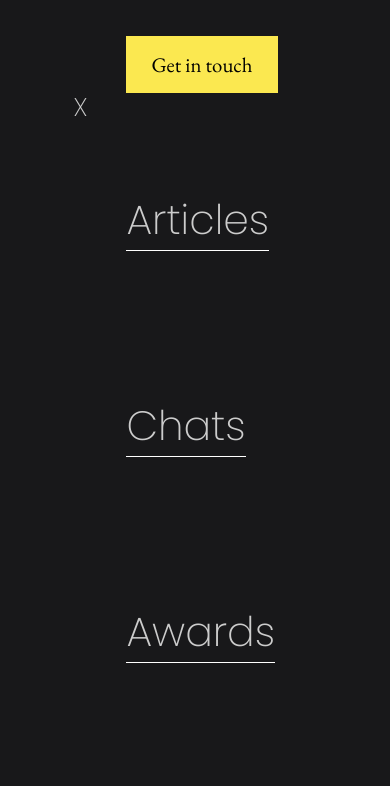
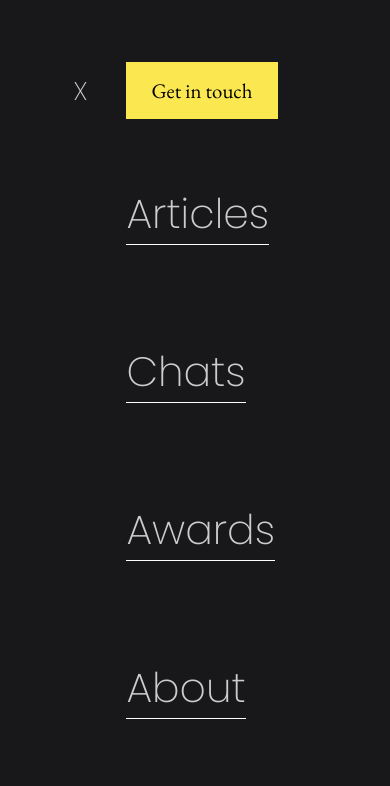
Before and after one commit to silviocesarsf/clone_portfolio, a plain HTML site: page index.html in a window 390 px wide. Both pictures are taken after a click on the element 314 px from the left and 60 px from the top of the page. Shown: the top 786 px of the page. Drawn offline with nearby package versions, Linux system fonts and the light colour scheme.

Commit message:
Update style.css

```diff
--- a/style.css
+++ b/style.css
@@ -156,7 +156,7 @@ footer {
     .menu {
         transition: .5s;
         position: absolute;
-        height: 1000px;
+        height: 100%;
         width: 100%;
         background: #18181a;
         left: 120%;
@@ -174,7 +174,7 @@ footer {
 
     .navbar-resp li,a {
         list-style: none;
-        margin: 3rem 0;
+        margin: 2rem 0;
         font-size: 1.6em;
     }
 
```
